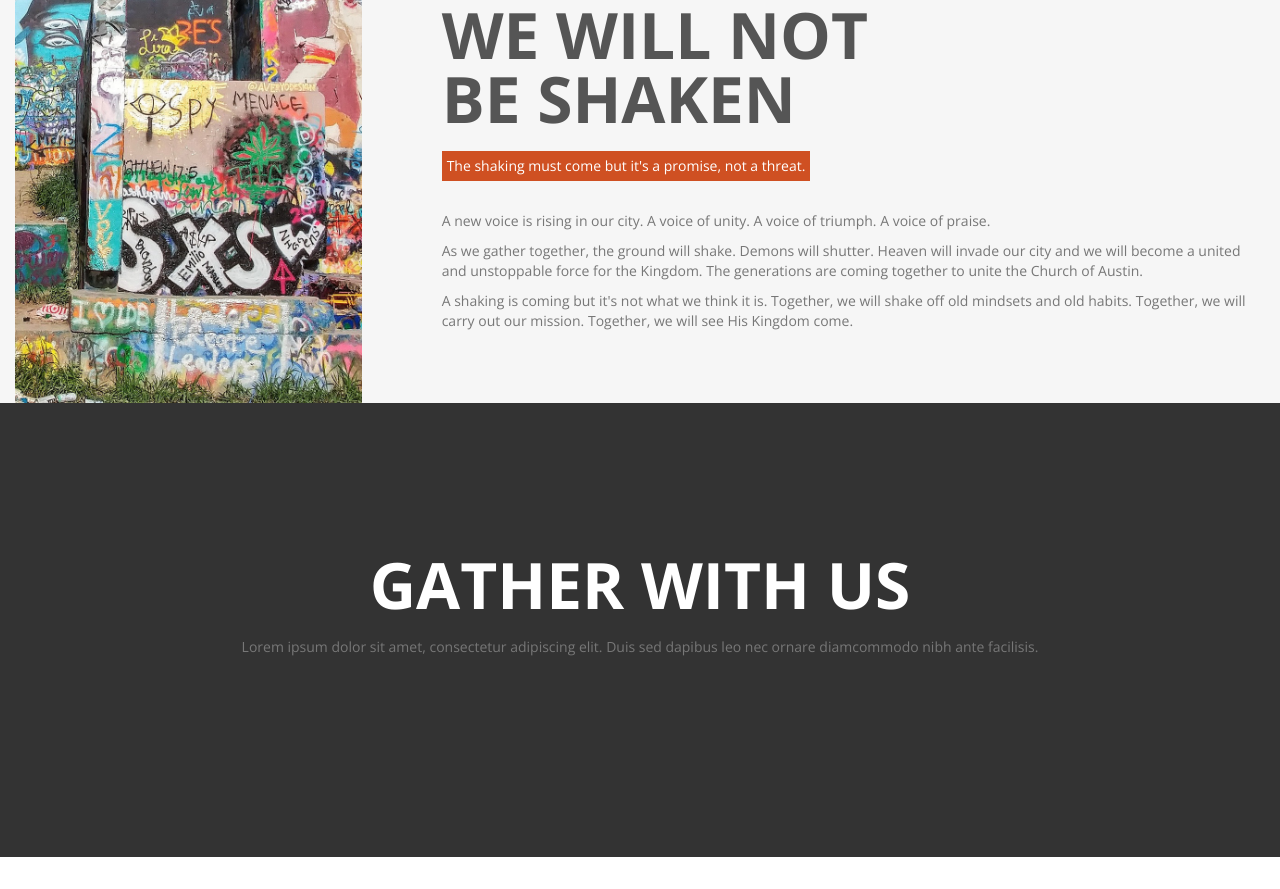
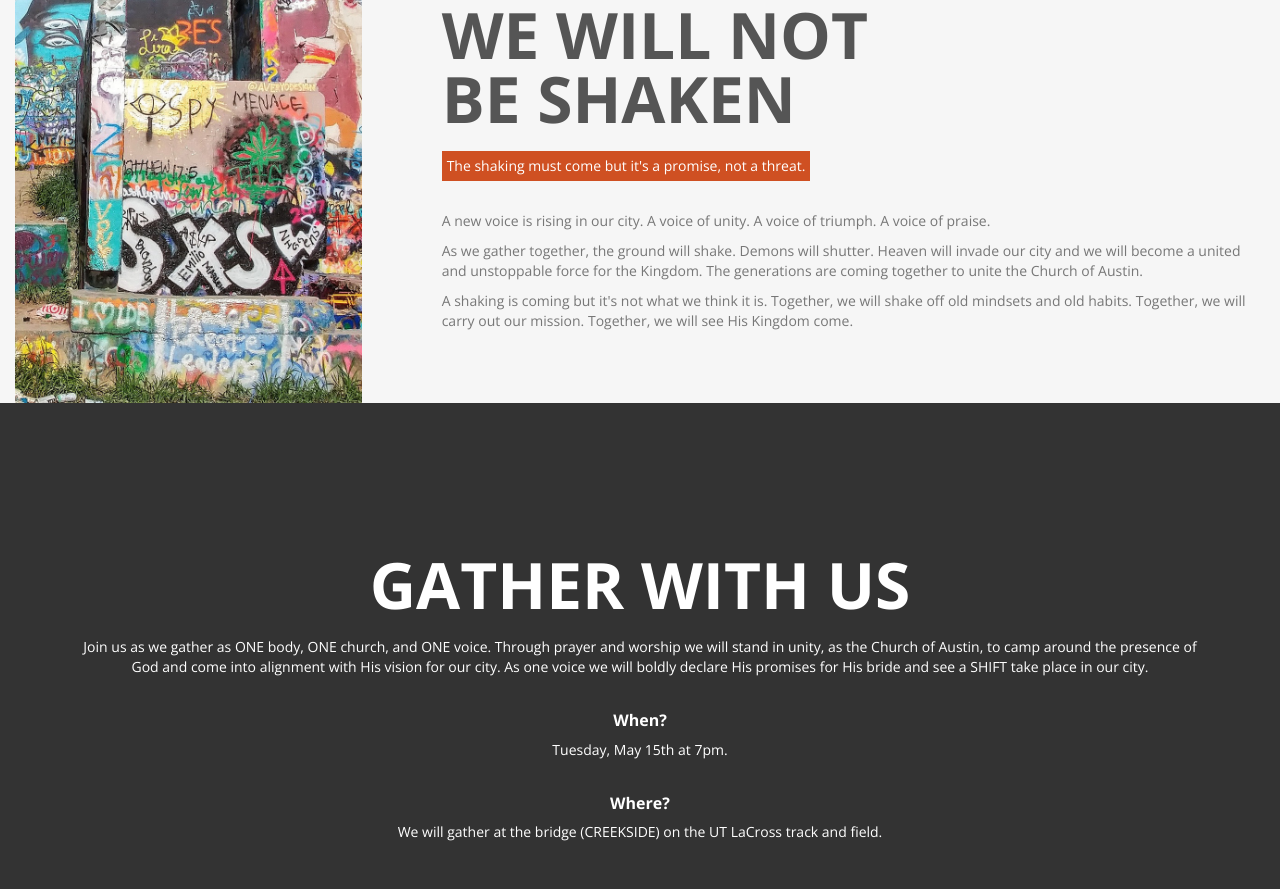
Before and after one commit to ContendChurch/TheGatheringAtx, a plain HTML site: page index.html in a window 1280 px wide. Shown: the part 1832-2721 px from the top of the page. Before the commit the page ends 2689 px from the top, so only its background shows below. Drawn offline with nearby package versions, Linux system fonts and the light colour scheme; grey boxes are pictures that could not be loaded.

Commit message:
Add gathering info

```diff
--- a/css/style.css
+++ b/css/style.css
@@ -623,3 +623,12 @@ a:focus, .btn:focus, .btn:active:focus, .btn.active:focus, .btn.focus, .btn:acti
 	margin-bottom: 20px;
 	color: #fff;
 }
+
+#works {
+	color: #fff;
+}
+
+#works h3 {
+	color: #fff;
+	margin-top: 35px;
+}
--- a/index.html
+++ b/index.html
@@ -56,7 +56,7 @@
         <div class="col-md-10 col-md-offset-1">
           <h1>The Gathering <span class="brand-heading">2018</span></h1>
           <p class="intro-text">One Name. One Sound. One Voice.</p>
-          <a href="#the-movement" class="btn btn-default page-scroll">Learn More</a> </div>
+          <a href="#services" class="btn btn-default page-scroll">Learn More</a> </div>
       </div>
     </div>
   </div>
@@ -97,7 +97,17 @@
     <div class="section-title text-center center">
       <h2>GATHER WITH US</h2>
       <div class="clearfix"></div>
-      <p>Lorem ipsum dolor sit amet, consectetur adipiscing elit. Duis sed dapibus leo nec ornare diamcommodo nibh ante facilisis.</p>
+      <p>Join us as we gather as ONE body, ONE church, and ONE voice. Through prayer and worship we will stand in unity, as the Church of Austin, to camp around the presence of God and come into alignment with His vision for our city. As one voice we will boldly declare His promises for His bride and see a SHIFT take place in our city.</p>
+
+      <h3>When?</h3>
+      <p>Tuesday, May 15th at 7pm.</p>
+
+      <h3>Where?</h3>
+      <p>We will gather at the bridge (CREEKSIDE) on the UT LaCross track and field.</p>
+
+      <br/>
+      <br/>
+      <iframe src="https://www.google.com/maps/embed?pb=!1m18!1m12!1m3!1d861.3618793152249!2d-97.73484625423431!3d30.28131914294148!2m3!1f0!2f0!3f0!3m2!1i1024!2i768!4f13.1!3m3!1m2!1s0x8644b59968cdb439%3A0x546b833454c999a1!2sCaven+Lacrosse+and+Sports+Center+at+Clark+Field!5e0!3m2!1sen!2sus!4v1524667237157" width="600" height="450" frameborder="0" style="border:0" allowfullscreen></iframe>
     </div>
   </div>
 </div>
```
